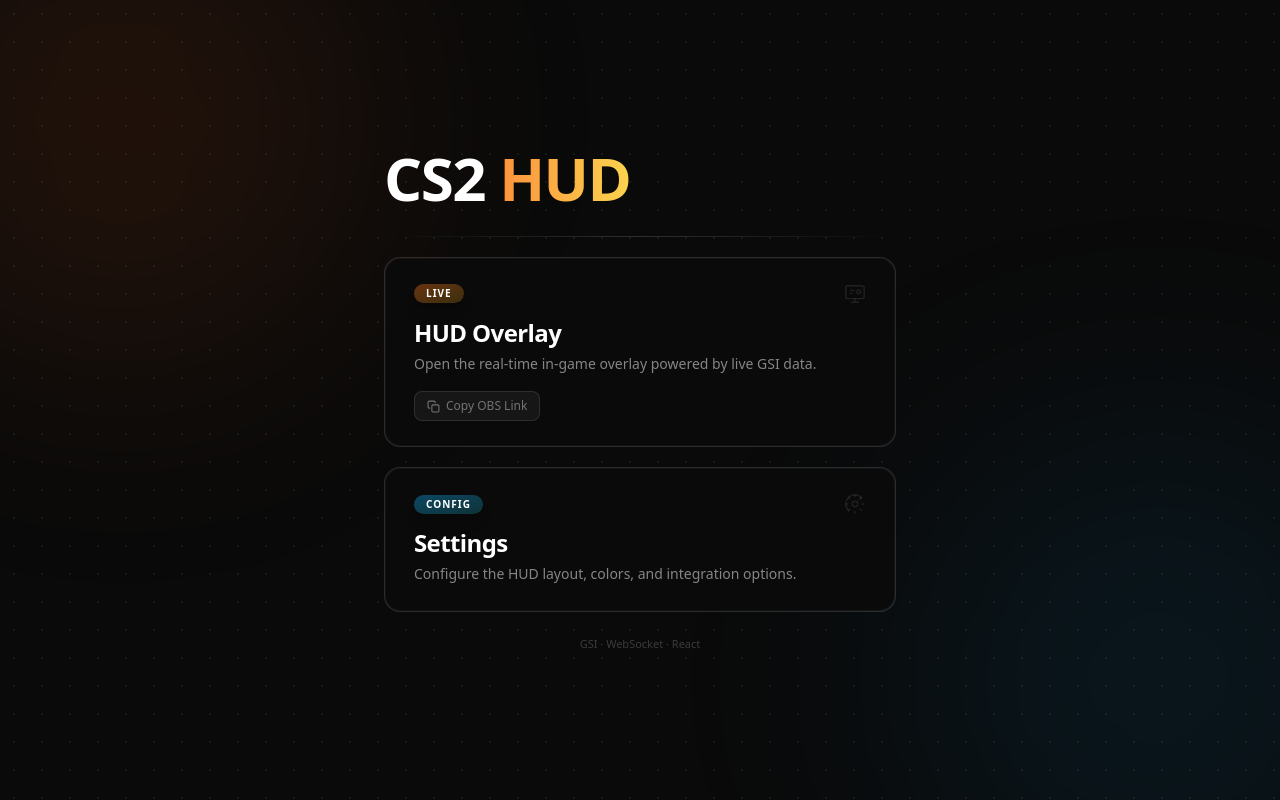
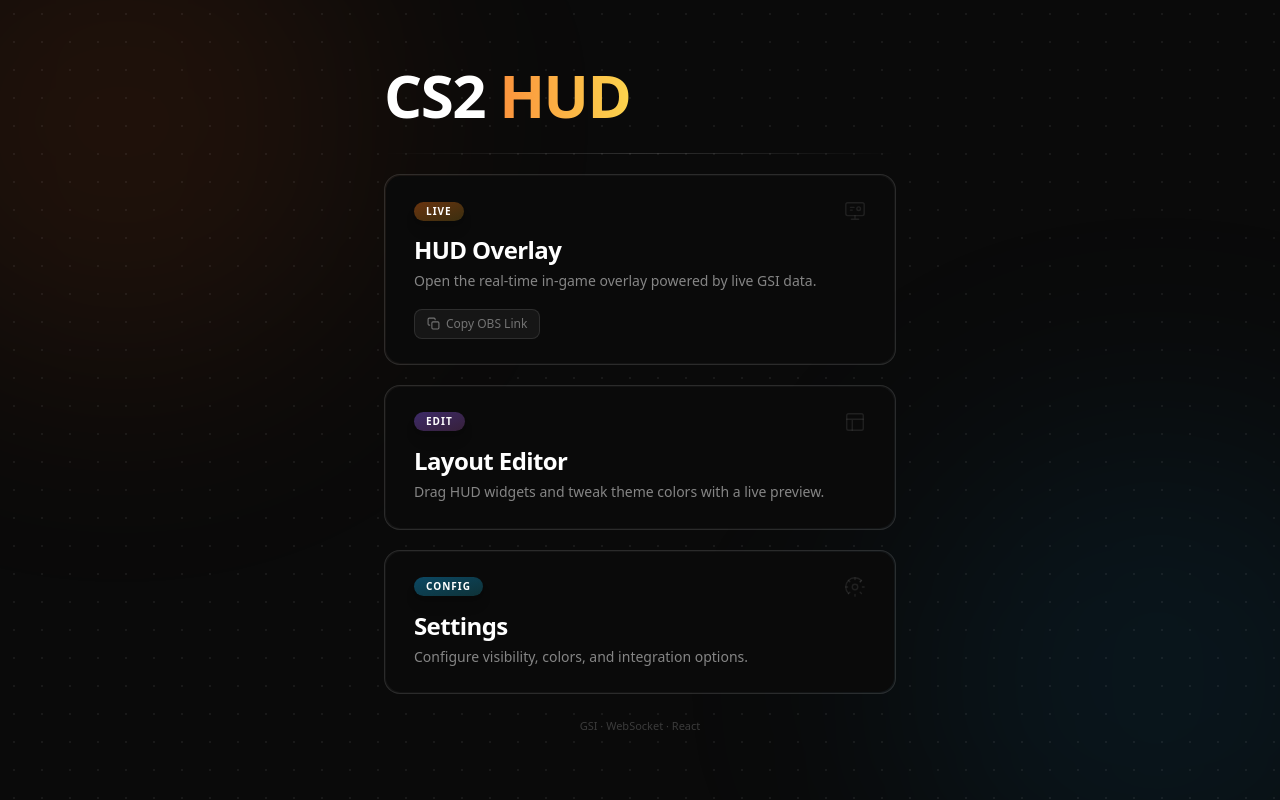
Before and after one commit to M3MONs/CS2-HUD, a React (Vite) app in the folder client/: page / in a window 1280 px wide. Built offline with nearby package versions, Linux system fonts and the light colour scheme.

Commit message:
feat: add LayoutEditor NavCard to HomePage for quick access to layout editing

```diff
--- a/client/src/pages/Home/HomePage.tsx
+++ b/client/src/pages/Home/HomePage.tsx
@@ -1,7 +1,7 @@
 import { motion } from "framer-motion";
 import BackgroundEffects from "./components/organisms/BackgroundEffects";
 import NavCard from "./components/organisms/NavCard";
-import { HudIcon, SettingsIcon } from "./components/atoms/icons";
+import { HudIcon, LayoutIcon, SettingsIcon } from "./components/atoms/icons";
 import { container, fadeUp } from "./variants";
 import "./style.css";
 
@@ -41,8 +41,17 @@
                     copyUrl="/hud"
                 />
                 <NavCard
+                    label="Layout Editor"
+                    description="Drag HUD widgets and tweak theme colors with a live preview."
+                    tag="Edit"
+                    path="/layout"
+                    accentFrom="from-violet-500/40"
+                    accentTo="to-fuchsia-400/20"
+                    icon={<LayoutIcon />}
+                />
+                <NavCard
                     label="Settings"
-                    description="Configure the HUD layout, colors, and integration options."
+                    description="Configure visibility, colors, and integration options."
                     tag="Config"
                     path="/settings"
                     accentFrom="from-sky-500/40"
```
